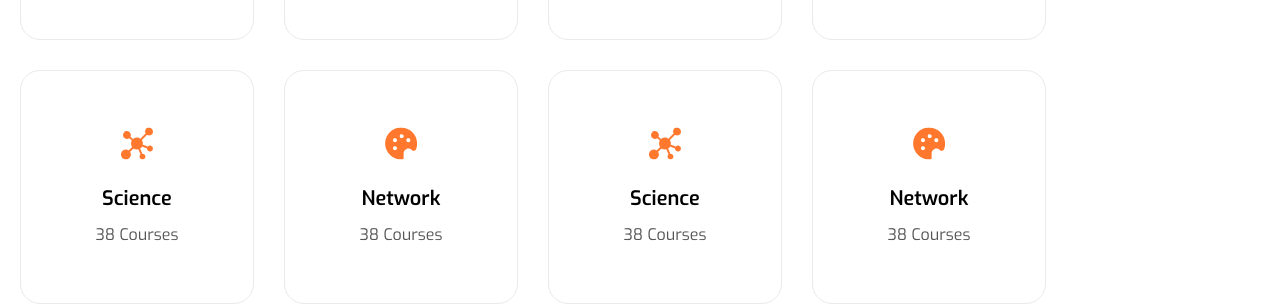
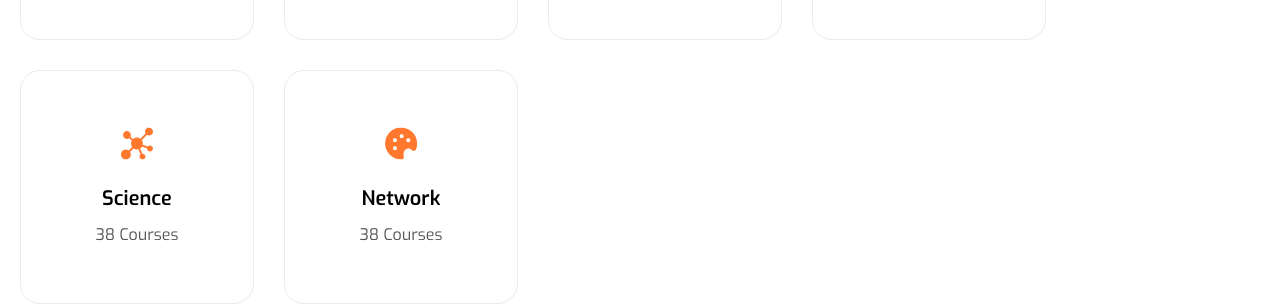
Before and after one commit to freund82/e-learning-react, a React (Vite) app: page / in a window 1280 px wide. Shown: the part 1448-1752 px from the top of the page. Built offline with nearby package versions, Linux system fonts and the light colour scheme.

Commit message:
По нажатию на кнопку All Categories открываются все карточки

```diff
--- a/src/components/shared/ButtonSecondary/ButtonSecondary.jsx
+++ b/src/components/shared/ButtonSecondary/ButtonSecondary.jsx
@@ -1,7 +1,7 @@
 import "./buttonSecondary.css";
 
-function ButtonSecondary({ children }) {
-    return <button className="button-secondary">{children}</button>;
+function ButtonSecondary({ children, showAllCategories }) {
+    return <button className="button-secondary" onClick={showAllCategories}>{children}</button>;
 }
 
 export default ButtonSecondary;
--- a/src/pages/Home/Categories/Categories.jsx
+++ b/src/pages/Home/Categories/Categories.jsx
@@ -1,9 +1,15 @@
 import "./categories.css"
+import {useState} from "react"
 import categories from "./categories"
 import ButtonSecondary from "../../../components/shared/ButtonSecondary/ButtonSecondary"
 
 
 function Categories() {
+
+    const [showAll, setShowAll] = useState(false)
+
+    const visibleCategories = showAll ? categories : categories.slice(0, 10);
+
     return (
         <div className="categories">
                 <div className="categories__inner">
@@ -13,12 +19,12 @@ function Categories() {
                               <p className="categories__text">Explore our Popular Categories</p>
                         </div>
                     <div className="categories__btn">
-                         <ButtonSecondary>All Categories</ButtonSecondary>
+                         <ButtonSecondary showAllCategories={() => setShowAll(true)}>All Categories</ButtonSecondary>
                     </div>
                     </div>
                     <div className="categories__list">
                         {
-                            categories.map((item) => (
+                            visibleCategories.map((item) => (
                                 <div className="categories__item--card" key={item.id}>
                                     <div className="categories__item--inner">
                                         <img src={item.img} alt={item.title} />
```
